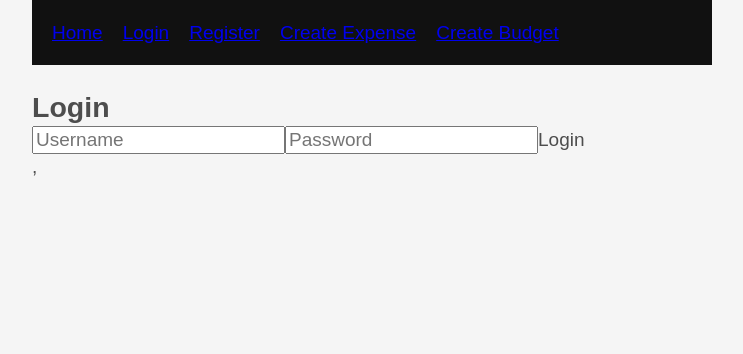
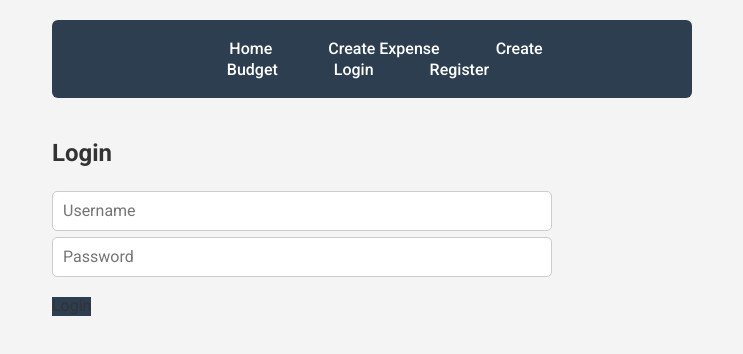
Before and after one commit to AiyanaCookey2024/Expense-tracker-system, a React (Vite) app in the folder frontend/moz-expense-react/: page /login in a window 1280 px wide. Shown: the top 354 px of the page, without its empty margins (268-1011 px from the left). Built offline with nearby package versions, Linux system fonts and the light colour scheme; no server answers.

Commit message:
fixed authentication functionality and chnage frontend UI

```diff
--- a/frontend/moz-expense-react/src/App.jsx
+++ b/frontend/moz-expense-react/src/App.jsx
@@ -1,4 +1,4 @@
-import { Routes, Route, Link, Navigate } from "react-router-dom";
+import { Routes, Route, Link, Navigate, useNavigate} from "react-router-dom";
 import { useEffect, useState } from "react";
 import ExpenseDetails from "./pages/ExpenseDetails";
 import BudgetDetails from "./pages/BudgetDetails";
@@ -18,10 +18,19 @@ function PrivateRoute({ children }) {
   return isLoggedIn ? children : <Navigate to="/login" />;
 }
 
+
+
 function App() {
   const [expenses, setExpenses] = useState([]);
   const [budgets, setBudgets] = useState([]);
+  const { logout, isLoggedIn, username } = useAuth();
+  const navigate = useNavigate();
   const apiURL = import.meta.env.VITE_DJANGO_API_URL || "http://127.0.0.1:8000";
+
+  function handleLogout() {
+    logout();
+    navigate("/login");
+   }
 
   useEffect(() => {
     fetch(`${apiURL}/api/budgets/`)
@@ -96,18 +105,22 @@ function App() {
 
   return (
   <>
-    <nav style={{
-      display: "flex",
-      gap: "20px",
-      padding: "20px",
-      background: "#111",
-      color: "white"
-    }}>
+    <nav>
       <Link to="/">Home</Link>
-      <Link to="/login">Login</Link>
-      <Link to="/register">Register</Link>
       <Link to="/create-expense">Create Expense</Link>
       <Link to="/create-budget">Create Budget</Link>
+
+      {isLoggedIn ?(
+        <>
+        <span>Welcome {username}</span>
+        <button onClick={handleLogout}>Logout</button>
+        </>
+      ) : (
+        <>
+        <Link to="/login">Login</Link>
+        <Link to="/register">Register</Link>
+        </>
+      )}
     </nav>
 
     <Routes>
--- a/frontend/moz-expense-react/src/main.jsx
+++ b/frontend/moz-expense-react/src/main.jsx
@@ -4,6 +4,7 @@ import { BrowserRouter } from "react-router-dom"
 import "./index.css";
 import App from "./App.jsx";
 import { AuthProvider } from "./AuthContext.jsx";
+import "./styles/app.css"
 
 
 createRoot(document.getElementById("root")).render(
@@ -12,6 +13,6 @@ createRoot(document.getElementById("root")).render(
       <AuthProvider>
       <App />
       </AuthProvider>
-    </BrowserRouter>,
+    </BrowserRouter>
   </StrictMode>
 );
--- a/frontend/moz-expense-react/src/pages/BudgetDetails.jsx
+++ b/frontend/moz-expense-react/src/pages/BudgetDetails.jsx
@@ -17,7 +17,7 @@ function BudgetDetails() {
     if (!budgets) return <p>Loading...</p>;
 
     return (
-        <div>
+        <div className="container">
             <h1>{budgets.name}</h1>
 
             <p>Name: {budgets.name}</p>
--- a/frontend/moz-expense-react/src/pages/CreateBudget.jsx
+++ b/frontend/moz-expense-react/src/pages/CreateBudget.jsx
@@ -34,7 +34,7 @@ function CreateBudget() {
 }
 
     return (
-        <div>
+        <div className="container">
             <h1>Create Budget</h1>
             <form onSubmit={handleSubmit}>
                 <input name="name" placeholder="Name" value={budget.name} onChange={handleChange} />
--- a/frontend/moz-expense-react/src/pages/CreateExpense.jsx
+++ b/frontend/moz-expense-react/src/pages/CreateExpense.jsx
@@ -62,7 +62,7 @@ function CreateExpense() {
 
 
     return (
-        <div>
+        <div className="container">
             <h1>Create Expense</h1>
             <form onSubmit={handleSubmit}>
                 <select name="category" value={expense.category} onChange={handleChange}>
--- a/frontend/moz-expense-react/src/pages/EditBudget.jsx
+++ b/frontend/moz-expense-react/src/pages/EditBudget.jsx
@@ -39,7 +39,7 @@ function EditBudget() {
     }
 
     return (
-        <div>
+        <div className="container">
             <h1>Edit Budget</h1>
             <form onSubmit={handleSubmit}>
                 <input name="name" placeholder="Name" value={budget.name} onChange={handleChange} />
--- a/frontend/moz-expense-react/src/pages/EditExpense.jsx
+++ b/frontend/moz-expense-react/src/pages/EditExpense.jsx
@@ -56,7 +56,7 @@ function EditExpense() {
     }, []);
 
     return (
-        <div>
+        <div className="container">
             <h1>Update Expense</h1>
             <form onSubmit={handleSubmit}>
                 <input name="title" placeholder="Title" value={expense.title} onChange={handleChange} />
--- a/frontend/moz-expense-react/src/pages/ExpenseDetails.jsx
+++ b/frontend/moz-expense-react/src/pages/ExpenseDetails.jsx
@@ -17,7 +17,7 @@ useEffect(() => {
 if (!expenses) return <p>Loading...</p>;
 
 return (
-    <div>
+    <div className="container">
         <h1>{expenses.title}</h1>
 
         <p>Category: {expenses.category}</p>
--- a/frontend/moz-expense-react/src/pages/Home.jsx
+++ b/frontend/moz-expense-react/src/pages/Home.jsx
@@ -4,11 +4,14 @@ function Home({ expenses, budgets, deleteExpense, deleteBudget }) {
 
 
   return (
-    <div className="expensesapp">
+    <div className="container">
 
-      <h1>Expenses</h1>
+      <h1>Dashboard</h1>
 
-      <table border="1" width="100%">
+      <h2>Expenses</h2>
+
+      <div className="table-wrapper">
+      <table>
         <thead>
           <tr>
             <th>Category</th>
@@ -18,6 +21,7 @@ function Home({ expenses, budgets, deleteExpense, deleteBudget }) {
           </tr>
         </thead>
 
+
         <tbody>
           {expenses.map(expense => (
             <tr key={expense.id}>
@@ -25,17 +29,17 @@ function Home({ expenses, budgets, deleteExpense, deleteBudget }) {
               <td>{expense.title}</td>
               <td>£{expense.amount}</td>
 
-              <td style={{display:"flex", gap:"10px"}}>
+              <td>
 
-                <Link to={`/expenses/${expense.id}`}>
-                  <button>View</button>
+                <Link className="btn view-details" to={`/expenses/${expense.id}`}>
+                  View Details
                 </Link>
 
-                <Link to={`/expenses/edit/${expense.id}`}>
-                  <button>Edit</button>
+                <Link className="btn edit" to={`/expenses/edit/${expense.id}`}>
+                  Edit
                 </Link>
 
-                <button onClick={() => deleteExpense(expense.id)}>
+                <button className="btn delete" onClick={() => deleteExpense(expense.id)}>
                   Delete
                 </button>
 
@@ -44,9 +48,12 @@ function Home({ expenses, budgets, deleteExpense, deleteBudget }) {
           ))}
         </tbody>
       </table>
+      </div>
 
 
-      <h1>Budgets</h1>
+      <h2>Budgets</h2>
+
+      <div className="table-wrapper">
 
       <table border="1" width="100%">
         <thead>
@@ -68,22 +75,20 @@ function Home({ expenses, budgets, deleteExpense, deleteBudget }) {
               <td>{budget.month}</td>
               <td>{budget.year}</td>
 
-              <td style={{display:"flex", gap:"10px"}}>
+              <td>
 
-                <Link to={`/budgets/${budget.id}`}>
-                  <button>View</button>
+                <Link className="btn view-details" to={`/budgets/${budget.id}`}>
+                  View Details
                 </Link>
 
-                <Link to={`/budgets/edit/${budget.id}`}>
-                  <button>Edit</button>
+                <Link className="btn edit" to={`/budgets/edit/${budget.id}`}>
+                  Edit
                 </Link>
 
-                <button onClick={() => deleteBudget(budget.id)}>
+                <button className="btn delete" onClick={() => deleteBudget(budget.id)}>
                   Delete
                 </button>
-
               </td>
-
             </tr>
           ))}
         </tbody>
@@ -91,6 +96,7 @@ function Home({ expenses, budgets, deleteExpense, deleteBudget }) {
       </table>
 
     </div>
+  </div>
   );
 }
 
--- a/frontend/moz-expense-react/src/pages/Summary.jsx
+++ /dev/null
@@ -1,5 +0,0 @@
-function Summary() {
-    return <h1>Summary</h1>
-}
-
-export default CreateExpense;
--- /dev/null
+++ b/frontend/moz-expense-react/src/styles/app.css
@@ -0,0 +1,185 @@
+@import url('https://fonts.googleapis.com/css2?family=Roboto:wght@300;400;500;700&display=swap');
+
+/* Reset */
+* {
+  margin: 0;
+  padding: 0;
+  box-sizing: border-box;
+  font-family: 'Roboto', Arial, sans-serif;
+}
+
+/* Body */
+body {
+  background-color: #f4f4f4;
+  color: #333;
+  padding: 20px;
+  font-size: 16px;
+}
+
+/* Navigation */
+nav {
+  background: #2c3e50;
+  padding: 18px;
+  text-align: center;
+  margin-bottom: 25px;
+  border-radius: 6px;
+}
+
+nav a {
+  color: white;
+  text-decoration: none;
+  padding: 10px 18px;
+  margin: 0 10px;
+  font-weight: 500;
+  border-radius: 4px;
+}
+
+nav a:hover {
+  background: #34495e;
+}
+
+/* Page Container */
+.container {
+  max-width: 1200px;
+  margin: auto;
+  background: white;
+  padding: 30px;
+  border-radius: 10px;
+  box-shadow: 0 0 15px rgba(0,0,0,0.08);
+}
+
+/* Headings */
+h1 {
+  margin-bottom: 20px;
+}
+
+h2 {
+  margin-top: 40px;
+  margin-bottom: 15px;
+}
+
+/* Table Wrapper */
+.table-wrapper {
+  overflow-x: auto;
+}
+
+/* Tables */
+table {
+  width: 100%;
+  border-collapse: collapse;
+  margin-top: 10px;
+}
+
+thead {
+  background: #2c3e50;
+  color: white;
+}
+
+th,
+td {
+  padding: 14px 16px;
+  text-align: left;
+  border-bottom: 1px solid #ddd;
+}
+
+tbody tr:hover {
+  background: #f2f2f2;
+}
+
+/* Table action buttons container */
+.table-actions {
+  display: flex;
+  gap: 8px;
+}
+
+/* Buttons */
+.btn {
+  padding: 6px 12px;
+  border-radius: 5px;
+  text-decoration: none;
+  border: none;
+  color: white;
+  cursor: pointer;
+  font-size: 14px;
+}
+
+/* Specific buttons */
+
+.view-details {
+  background: #3498db;
+}
+
+.view-details:hover {
+  background: #2980b9;
+}
+
+.edit {
+  background: #f39c12;
+}
+
+.edit:hover {
+  background: #e67e22;
+}
+
+.delete {
+  background: #e74c3c;
+}
+
+.delete:hover {
+  background: #c0392b;
+}
+
+/* Forms */
+form {
+  max-width: 500px;
+}
+
+label {
+  display: block;
+  margin-top: 15px;
+  font-weight: 500;
+}
+
+input,
+select {
+  width: 100%;
+  padding: 10px;
+  margin-top: 6px;
+  border-radius: 5px;
+  border: 1px solid #ccc;
+}
+
+input:focus,
+select:focus {
+  border-color: #3498db;
+  outline: none;
+}
+
+/* Submit button */
+form button {
+  margin-top: 20px;
+  background: #2c3e50;
+}
+
+form button:hover {
+  background: #34495e;
+}
+
+/* Mobile */
+@media (max-width: 768px) {
+
+  nav a {
+    display: block;
+    margin: 8px 0;
+  }
+
+  .container {
+    padding: 20px;
+  }
+
+  th,
+  td {
+    padding: 10px;
+  }
+
+}
```
